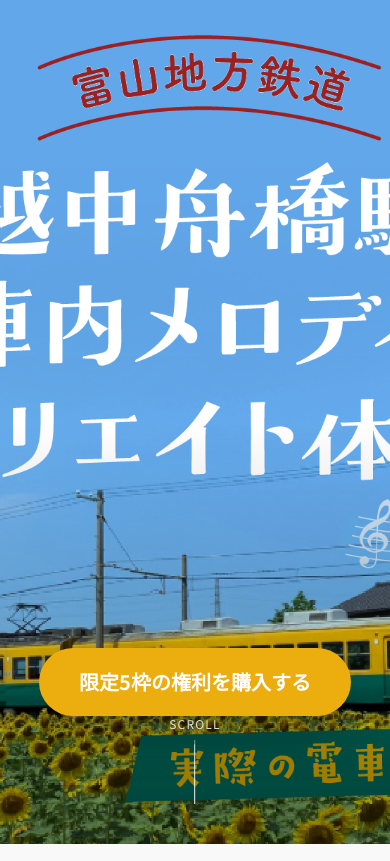
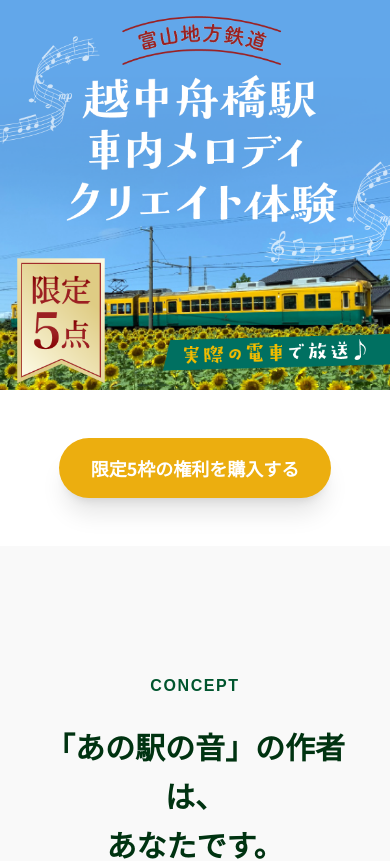
Before and after one commit to nakamurakzk2/funahashi_lp_02, a Next.js app: page / in a window 390 px wide. Shown: the top 861 px of the page. Built offline with nearby package versions, Linux system fonts and the light colour scheme; a web font is replaced by a local one.

Commit message:
Update Hero mobile layout

```diff
--- a/components/sections/Hero.tsx
+++ b/components/sections/Hero.tsx
@@ -2,6 +2,7 @@
 
 import { motion, useScroll, useTransform } from "framer-motion";
 import { useRef } from "react";
+import Image from "next/image";
 import { Button } from "@/components/ui/Button";
 
 export const Hero = () => {
@@ -14,7 +15,7 @@
     const y = useTransform(scrollYProgress, [0, 1], ["0%", "50%"]);
 
     return (
-        <section ref={ref} className="relative h-screen w-full overflow-hidden">
+        <section ref={ref} className="relative w-full md:h-screen overflow-hidden">
             {/* Opening Animation Overlay */}
             <motion.div
                 initial={{ opacity: 1 }}
@@ -26,7 +27,7 @@
                         initial={{ opacity: 0, y: 20 }}
                         animate={{ opacity: 1, y: 0 }}
                         transition={{ delay: 0.2, duration: 0.6 }}
-                        className="text-2xl md:text-4xl font-serif font-bold text-primary"
+                        className="text-2xl md:text-4xl font-serif font-bold text-text-main"
                     >
                         あなたの作ったメロディが、電車で流れる。
                     </motion.h2>
@@ -53,33 +54,52 @@
                 </div>
             </motion.div>
 
-            {/* Background Parallax */}
+            {/* --- Mobile Layout (Stack: Image then Button) --- */}
+            <div className="md:hidden flex flex-col w-full bg-white">
+                <div className="relative w-full">
+                    <Image
+                        src={`${process.env.NEXT_PUBLIC_BASE_PATH || ''}/images/ekimero_top.png`}
+                        alt="Hero Top"
+                        width={800}
+                        height={1000}
+                        className="w-full h-auto"
+                        priority
+                    />
+                </div>
+                {/* Button Area */}
+                <div className="py-12 px-6 flex justify-center items-center bg-white">
+                    <motion.div
+                        initial={{ opacity: 0, y: 20 }}
+                        animate={{ opacity: 1, y: 0 }}
+                        transition={{ duration: 0.8, delay: 4.0, ease: "easeOut" }}
+                    >
+                        <Button
+                            variant="accent"
+                            onClick={() => document.getElementById("purchase")?.scrollIntoView({ behavior: "smooth" })}
+                            className="text-lg px-8 py-4 shadow-xl w-full max-w-xs"
+                        >
+                            限定5枠の権利を購入する
+                        </Button>
+                    </motion.div>
+                </div>
+            </div>
+
+            {/* --- Desktop Layout (Parallax Cover + Overlay Button) --- */}
+            <div className="hidden md:block absolute inset-0 w-full h-full">
                 <motion.div style={{ y }} className="absolute inset-0 z-0">
-                {/* Desktop Background */}
                     <div
-                    className="absolute inset-0 bg-cover bg-center hidden md:block"
+                        className="absolute inset-0 bg-cover bg-center"
                         style={{ backgroundImage: `url('${process.env.NEXT_PUBLIC_BASE_PATH || ''}/images/funahashimelody_top.png')` }}
                     />
-                {/* Mobile Background */}
-                <div
-                    className="absolute inset-0 bg-cover bg-center md:hidden"
-                    style={{ backgroundImage: `url('${process.env.NEXT_PUBLIC_BASE_PATH || ''}/images/ekimero_top.png')` }}
-                />
-                {/* Lighter Gradient Overlay: Clear top, subtle bottom for readability without being too dark */}
                     <div className="absolute inset-0 bg-gradient-to-t from-black/40 via-transparent to-transparent" />
                 </motion.div>
 
                 {/* Content - Positioned at bottom */}
                 <div className="relative z-10 flex h-full flex-col items-center justify-end pb-32 text-center text-white px-4">
-                {/* Hidden SEO Text */}
-                <h1 className="sr-only">
-                    あなたの作ったメロディが、電車で流れる。富山地方鉄道・越中舟橋駅 車内メロディクリエイト体験
-                </h1>
-
                     <motion.div
                         initial={{ opacity: 0, y: 20 }}
                         animate={{ opacity: 1, y: 0 }}
-                    transition={{ duration: 0.8, delay: 4.0, ease: "easeOut" }} // Delayed to appear after overlay fades
+                        transition={{ duration: 0.8, delay: 4.0, ease: "easeOut" }}
                     >
                         <Button
                             variant="accent"
@@ -91,11 +111,11 @@
                     </motion.div>
                 </div>
 
-            {/* Scroll Indicator */}
+                {/* Scroll Indicator (Desktop Only) */}
                 <motion.div
                     initial={{ opacity: 0 }}
                     animate={{ opacity: 1 }}
-                transition={{ delay: 4.5, duration: 1 }} // Delayed
+                    transition={{ delay: 4.5, duration: 1 }}
                     className="absolute bottom-10 left-1/2 -translate-x-1/2 text-white"
                 >
                     <div className="flex flex-col items-center gap-2">
@@ -109,6 +129,7 @@
                         </div>
                     </div>
                 </motion.div>
+            </div>
         </section>
     );
 };
```
Lines whose indentation alone changed are shown as unchanged.
